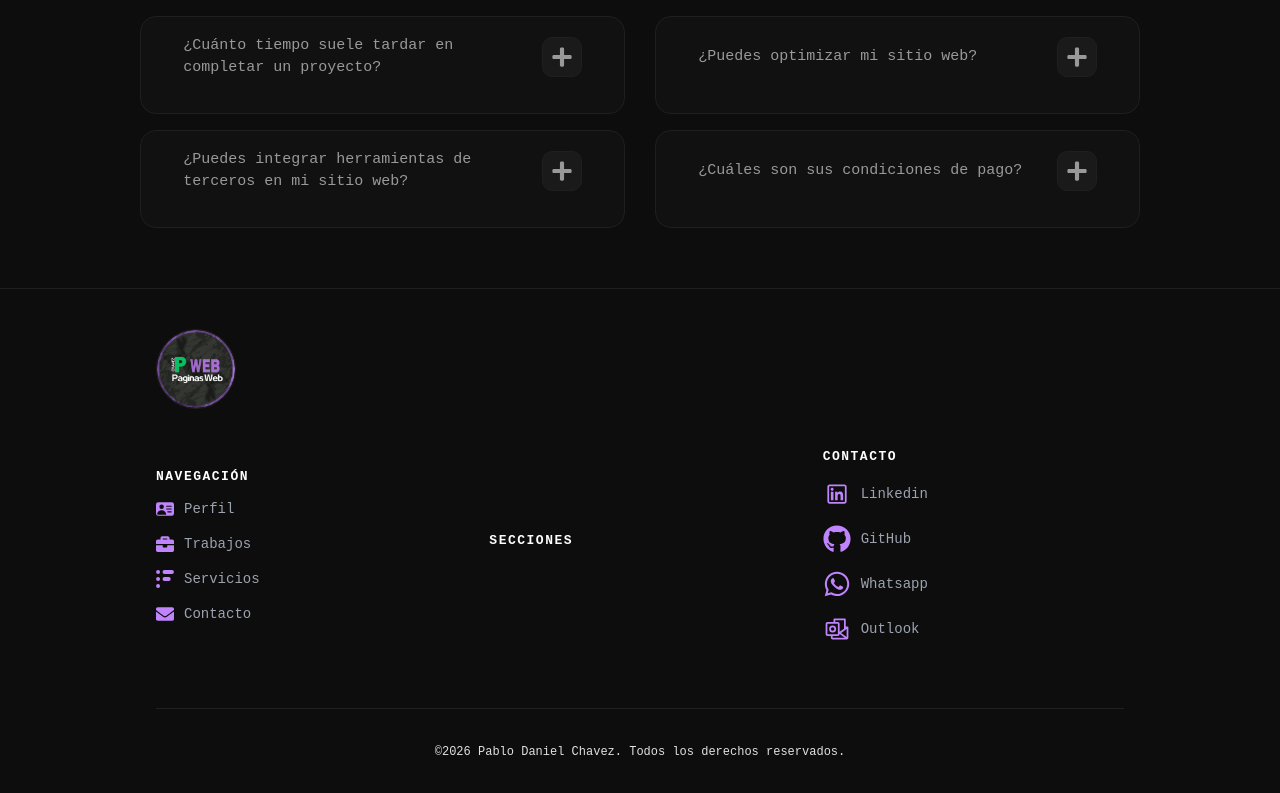
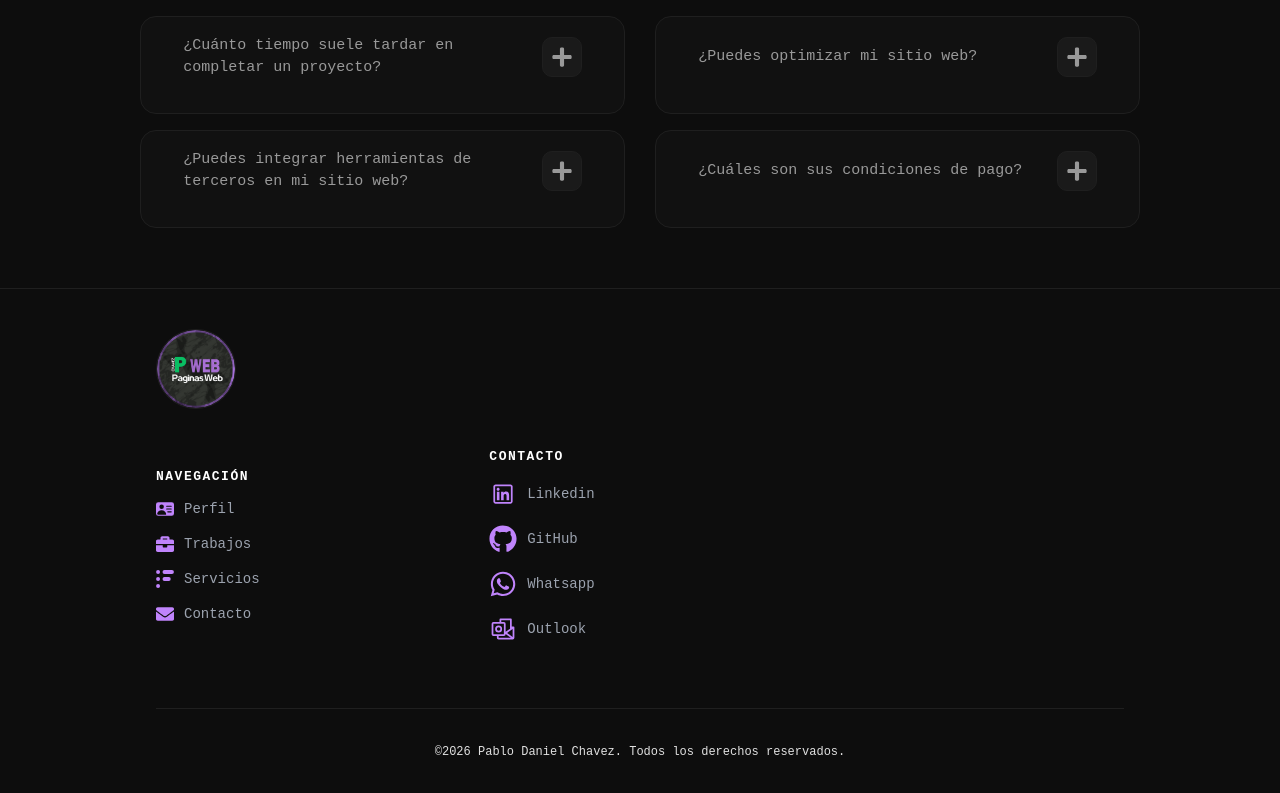
Before and after one commit to PabloDanielChavez/portafolio, a Next.js app in the folder portafolio-frontend/: page / in a window 1280 px wide. Shown: the part 3314-4107 px from the top of the page. Built offline with nearby package versions, Linux system fonts and the light colour scheme; no server answers.

Commit message:
Footer texto

```diff
--- a/portafolio-frontend/src/components/sections/Footer.tsx
+++ b/portafolio-frontend/src/components/sections/Footer.tsx
@@ -11,7 +11,6 @@ export default function Footer() {
 
   const secciones = [
     { id: 'navegacion', titulo: 'Navegación' },
-    { id: 'secciones', titulo: 'Secciones' },
     { id: 'contacto', titulo: 'Contacto' }
   ];
 
```
